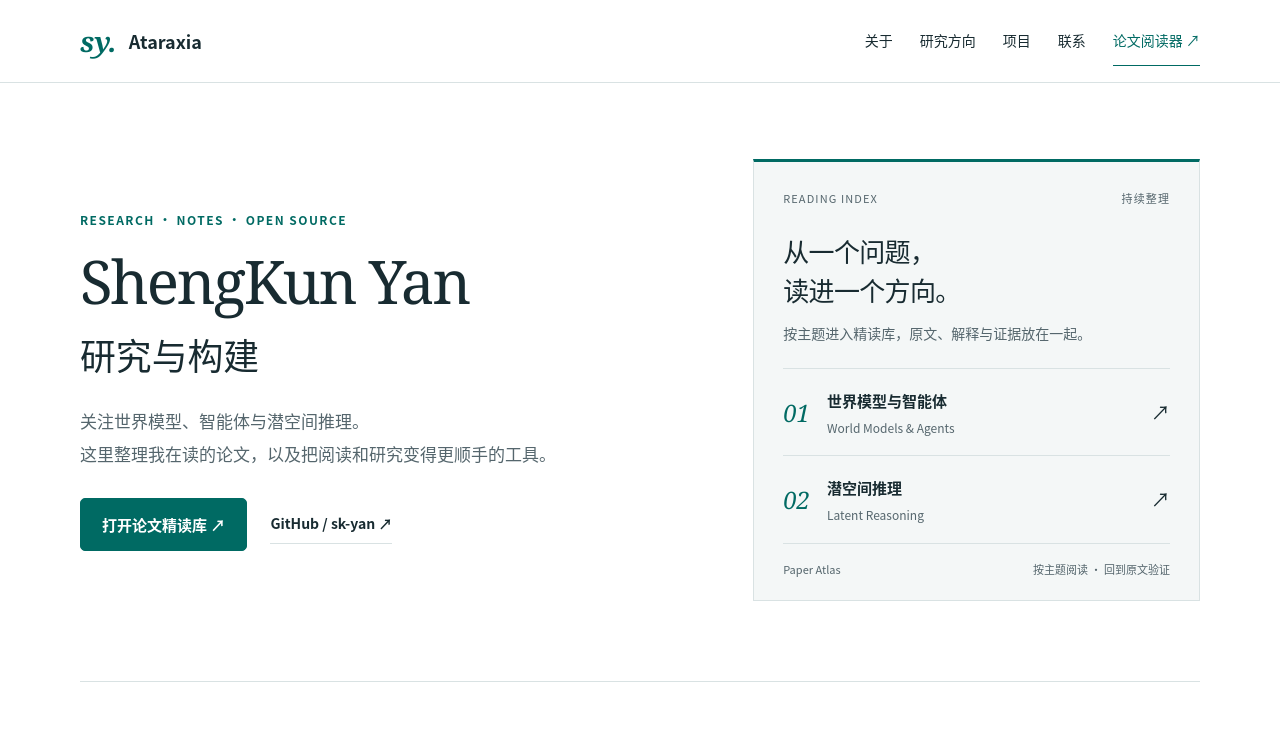
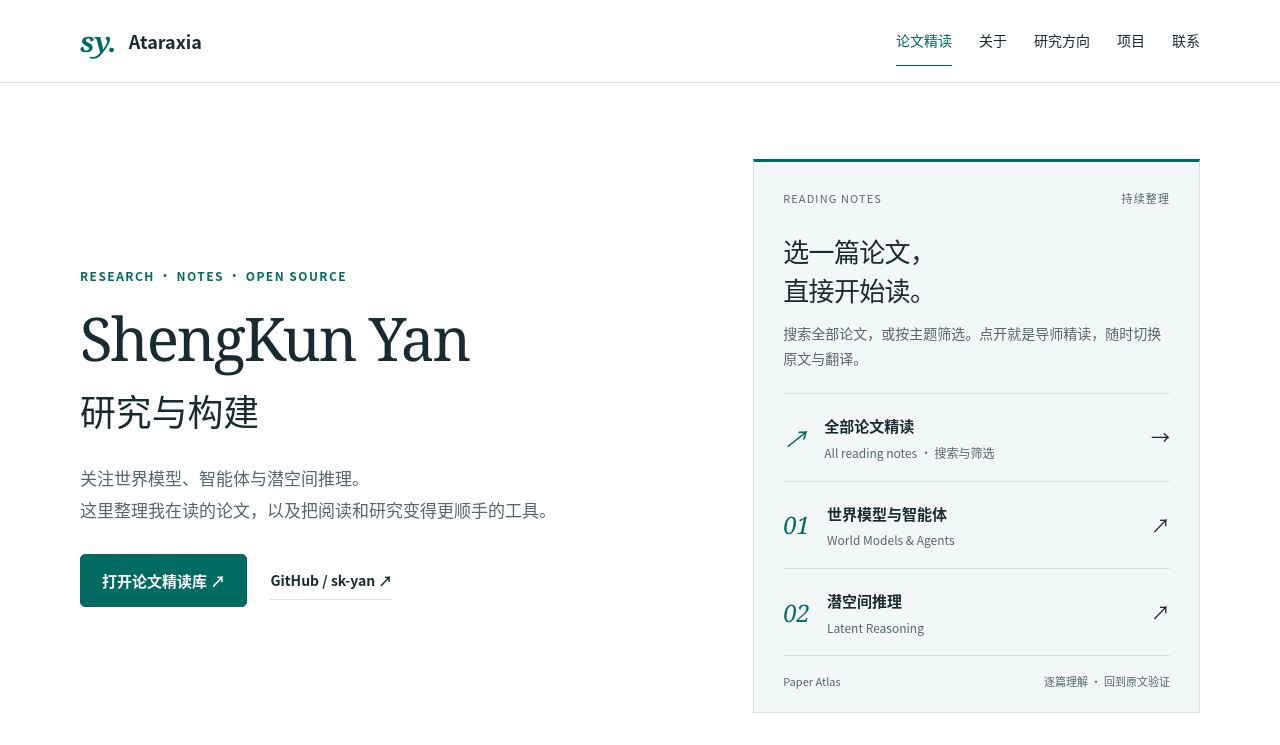
Before and after one commit to sk-yan/sk-yan.github.io, a plain HTML site: page index.html in a window 1280 px wide. Shown: the top 745 px of the page. Drawn offline with Linux system fonts and the light colour scheme.

Commit message:
feat(home): make paper reading a primary navigation section

```diff
--- a/index.html
+++ b/index.html
@@ -10,11 +10,11 @@
 </head>
 <body>
 <a class="skip" href="#main">跳到正文</a>
-<header><div class="wrap nav"><a class="brand" href="#top"><b aria-hidden="true">sy.</b> Ataraxia</a><nav aria-label="主导航"><a href="#about">关于</a><a href="#research">研究方向</a><a href="#projects">项目</a><a href="#contact">联系</a><a class="accent" href="/paper-reader/">论文阅读器 ↗</a></nav></div></header>
+<header><div class="wrap nav"><a class="brand" href="#top"><b aria-hidden="true">sy.</b> Ataraxia</a><nav aria-label="主导航"><a class="accent" href="/paper-reader/">论文精读</a><a href="#about">关于</a><a href="#research">研究方向</a><a href="#projects">项目</a><a href="#contact">联系</a></nav></div></header>
 <main id="main">
 <section class="wrap hero" id="top" aria-labelledby="name">
 <div><p class="eyebrow">RESEARCH · NOTES · OPEN SOURCE</p><h1 id="name">ShengKun Yan<span>研究与构建</span></h1><p class="intro">关注世界模型、智能体与潜空间推理。<br>这里整理我在读的论文，以及把阅读和研究变得更顺手的工具。</p><div class="actions"><a class="button" href="/paper-reader/">打开论文精读库 ↗</a><a class="text-link" href="https://github.com/sk-yan">GitHub / sk-yan ↗</a></div></div>
-<aside class="reading-index" aria-labelledby="index-title"><div class="index-top"><span>READING INDEX</span><span>持续整理</span></div><h2 id="index-title">从一个问题，<br>读进一个方向。</h2><p>按主题进入精读库，原文、解释与证据放在一起。</p><a class="index-row" href="/paper-reader/collections/world-models/"><em>01</em><span><strong>世界模型与智能体</strong><small>World Models &amp; Agents</small></span><i aria-hidden="true">↗</i></a><a class="index-row" href="/paper-reader/collections/latent-reasoning/"><em>02</em><span><strong>潜空间推理</strong><small>Latent Reasoning</small></span><i aria-hidden="true">↗</i></a><div class="index-foot">Paper Atlas <span>按主题阅读 · 回到原文验证</span></div></aside>
+<aside class="reading-index" aria-labelledby="index-title"><div class="index-top"><span>READING NOTES</span><span>持续整理</span></div><h2 id="index-title">选一篇论文，<br>直接开始读。</h2><p>搜索全部论文，或按主题筛选。点开就是导师精读，随时切换原文与翻译。</p><a class="index-row" href="/paper-reader/"><em>↗</em><span><strong>全部论文精读</strong><small>All reading notes · 搜索与筛选</small></span><i aria-hidden="true">→</i></a><a class="index-row" href="/paper-reader/collections/world-models/"><em>01</em><span><strong>世界模型与智能体</strong><small>World Models &amp; Agents</small></span><i aria-hidden="true">↗</i></a><a class="index-row" href="/paper-reader/collections/latent-reasoning/"><em>02</em><span><strong>潜空间推理</strong><small>Latent Reasoning</small></span><i aria-hidden="true">↗</i></a><div class="index-foot">Paper Atlas <span>逐篇理解 · 回到原文验证</span></div></aside>
 </section>
 <section class="wrap section about" id="about"><div><p class="eyebrow">01 / ABOUT</p><h2>关于我</h2></div><div class="about-copy"><p class="lead">我喜欢写代码，也喜欢把复杂问题拆成可以理解、验证和继续探索的步骤。</p><p>阅读论文时，我更关心一个方法具体怎么工作、证据支持到哪里，以及自己能否复现。Paper Atlas 是为这个过程做的阅读工具。</p><p>代码之外，我也喜欢钓鱼。耐心观察、留意细节，是我在两者之间找到的共同点。</p><div id="skills" class="toolkit"><h3>常用工具</h3><ul><li>Python</li><li>JavaScript</li><li>HTML &amp; CSS</li><li>Git &amp; GitHub</li><li>界面设计</li></ul></div></div></section>
 <section class="wrap section" id="research"><div class="section-heading"><div><p class="eyebrow">02 / INTERESTS</p><h2>正在关注的方向</h2></div><p>以问题为线索，连接阅读与实践。</p></div><div class="research-grid">
```
